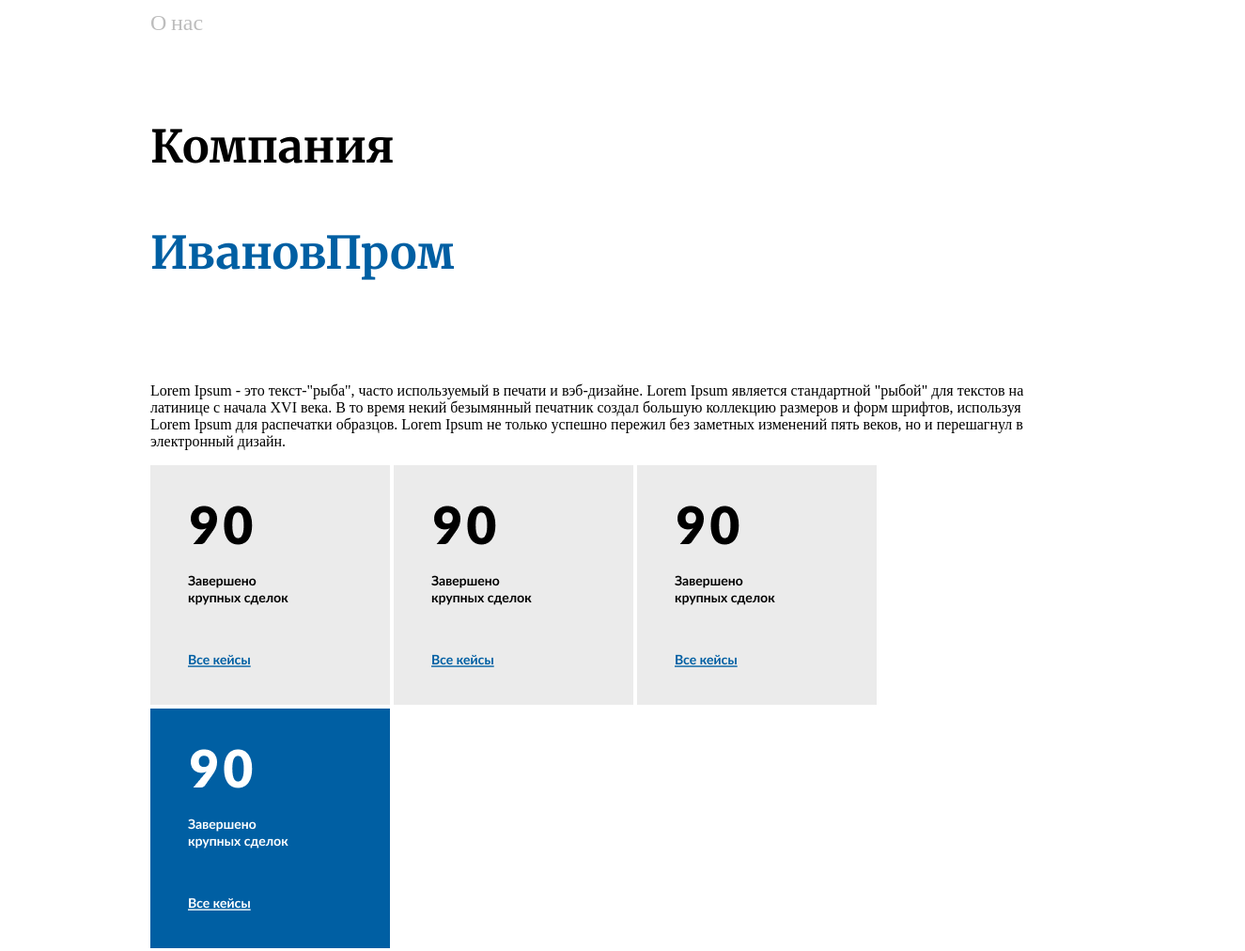
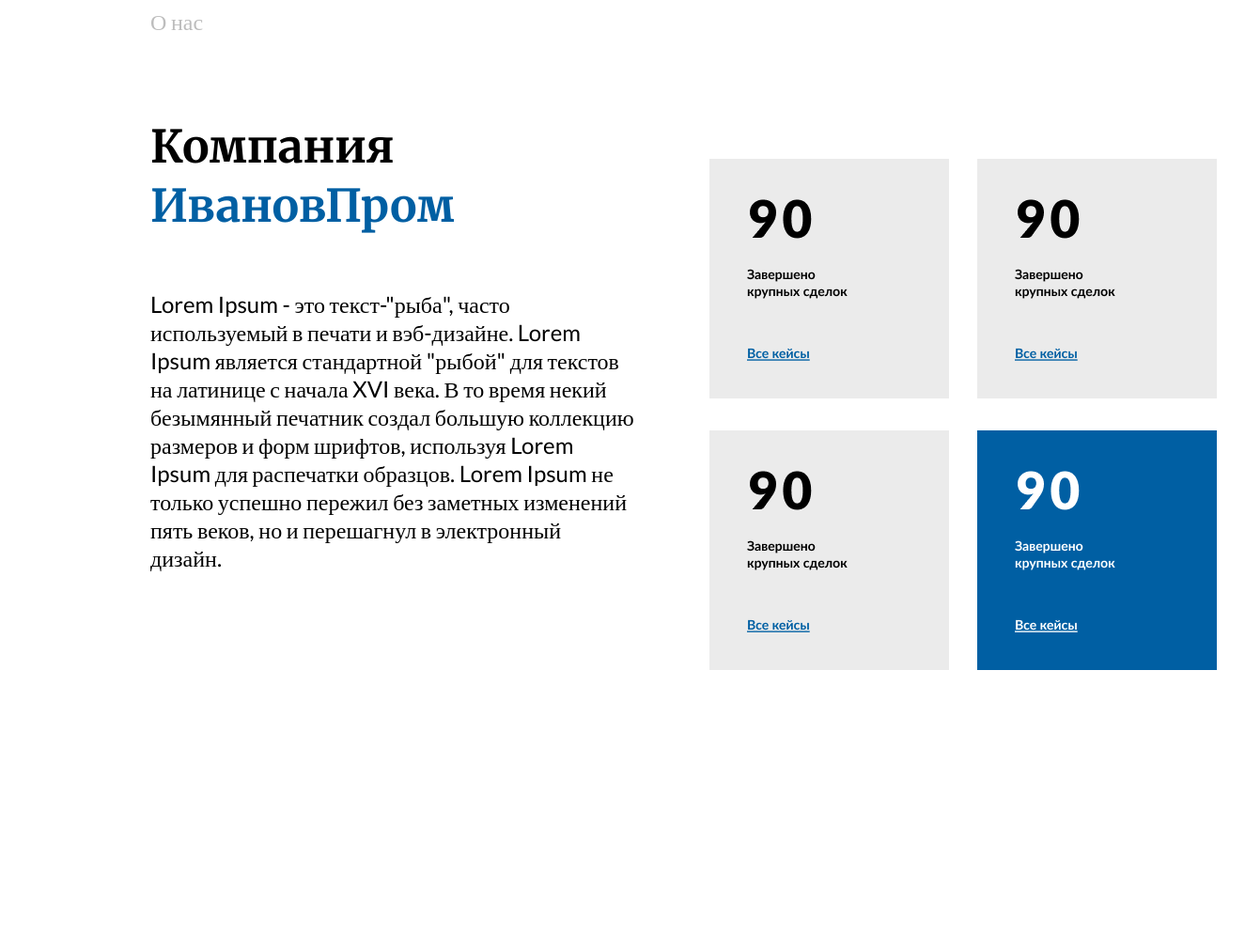
Before and after one commit to scorppavel/buhone, a plain HTML site: page index.html in a window 1280 px wide. Shown: the part 2300-3312 px from the top of the page at 94% size, 1325 px wide, since content can reach past the window. After the commit the page ends 3187 px from the top, so only its background shows below. Drawn offline with Linux system fonts and the light colour scheme.

Commit message:
Ending section about-us

```diff
--- a/assets/style/style.css
+++ b/assets/style/style.css
@@ -142,19 +142,46 @@ a {
   padding-top: 140px;
 }
 
+.about-us {
+  display: flex;
+  padding-top: 140px;
+}
+
 .about-us_text {
   color: #BDBDBD;
   font: 24px Lato;
   padding-bottom: 40px;
+
 }
 
 .about-us_name_company {
+  color: #000;
   font: bold 48px Merriweather;
-  padding-bottom: 5px;
 }
 
 .about-us_name_name {
-  padding-bottom: 60px;
+  color: #005FA3;
   font: bold 48px Merriweather;
-  color: #005FA3;
+  margin: -45px 0 60px 0;
 }
+
+.text-about_us {
+  color: #000;
+  font: 24px Lato;
+  text-align: left;
+  width: 515px;
+}
+
+.image-case {
+  display: flex;
+  margin-left: 80px;
+  padding: 185px 0 140px 0;
+}
+
+.image-case_one img {
+  margin: 0 30px 30px 0;
+}
+
+.image-case_two img {
+  margin: 0 30px 30px 0;
+}
--- a/index.html
+++ b/index.html
@@ -18,7 +18,6 @@
         <p class="name-company">
           BuhOne
         </p>
-
         <div class="information">
           <div class="company-info">
             <img class="phone" src="/assets/img/smartphone.png" alt="phonenumber">
@@ -73,17 +72,16 @@
   </section>
   <section class="about">
     <div class="wrapper">
-      <div class="about-company">
       <div class="about-us">
+        <div class="about-us_main">
           <p class="about-us_text">О нас</p>
-        </div>
-        <div class="about-us_name">
+          <div class="about-name_company">
             <p class="about-us_name_company">Компания</p>
-          <p class= "about-us_name_name">ИвановПром</p>
-        </div>
-        <div class="main-text">
-          <p class="text-about">
-            Lorem Ipsum - это текст-"рыба", часто используемый в печати и вэб-дизайне. Lorem Ipsum является стандартной
+            <p class="about-us_name_name">ИвановПром</p>
+            <div class="main-text_about">
+              <p class="text-about_us">
+                Lorem Ipsum - это текст-"рыба", часто используемый в печати и вэб-дизайне. Lorem Ipsum является
+                стандартной
                 "рыбой" для текстов на латинице с начала XVI века. В то время некий безымянный печатник создал большую
                 коллекцию
                 размеров и форм шрифтов, используя Lorem Ipsum для распечатки образцов.
@@ -91,9 +89,14 @@
                 дизайн.
               </p>
             </div>
+          </div>
+        </div>
         <div class="image-case">
+          <div class="image-case_one">
             <img src="/assets/img/about-us__item.png" alt="Кейсы">
             <img src="/assets/img/about-us__item.png" alt="Кейсы">
+          </div>
+          <div class="image-case_two">
             <img src="/assets/img/about-us__item.png" alt="Кейсы">
             <img src="/assets/img/about-us__item--active.png" alt="Кейсы">
           </div>
```
Lines whose indentation alone changed are shown as unchanged.
